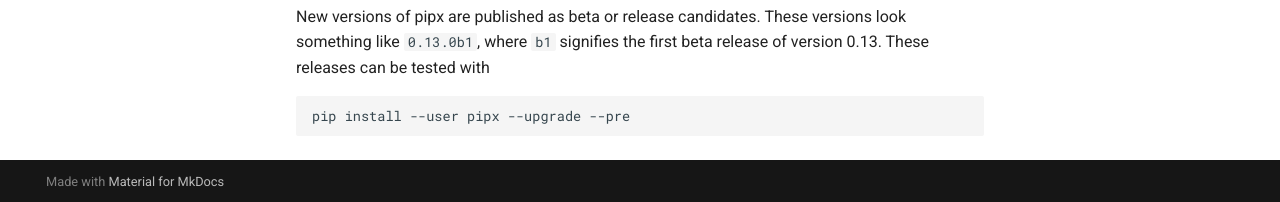
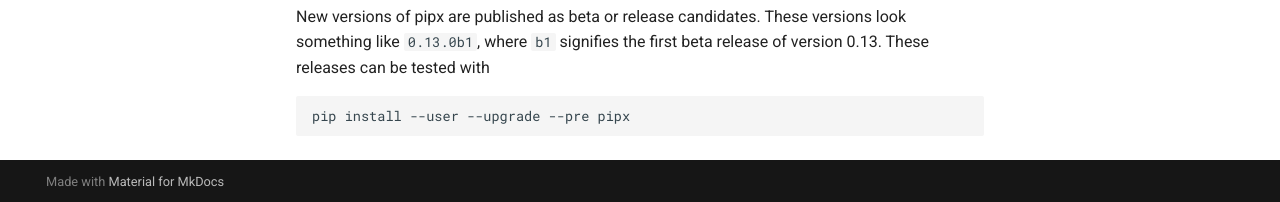
Before and after one commit to pypa/pipx, an MkDocs documentation site: the page built from docs/installation.md, in a window 1280 px wide and 900 px high, scrolled down 1122 px. Shown: the part 695-897 px from the top of the window. Built offline with MkDocs 1.6.1 and Material for MkDocs 9.7.7, drawn with Linux system fonts in a browser that asks for light colours; comment, search, counter and statistics services are not loaded.

Commit message:
Fix the style of the command

````diff
--- a/docs/installation.md
+++ b/docs/installation.md
@@ -56,5 +56,5 @@
 ## Install pipx Development Versions
 New versions of pipx are published as beta or release candidates. These versions look something like `0.13.0b1`, where `b1` signifies the first beta release of version 0.13. These releases can be tested with
 ```
-pip install --user pipx --upgrade --pre
+pip install --user --upgrade --pre pipx
 ```
````
